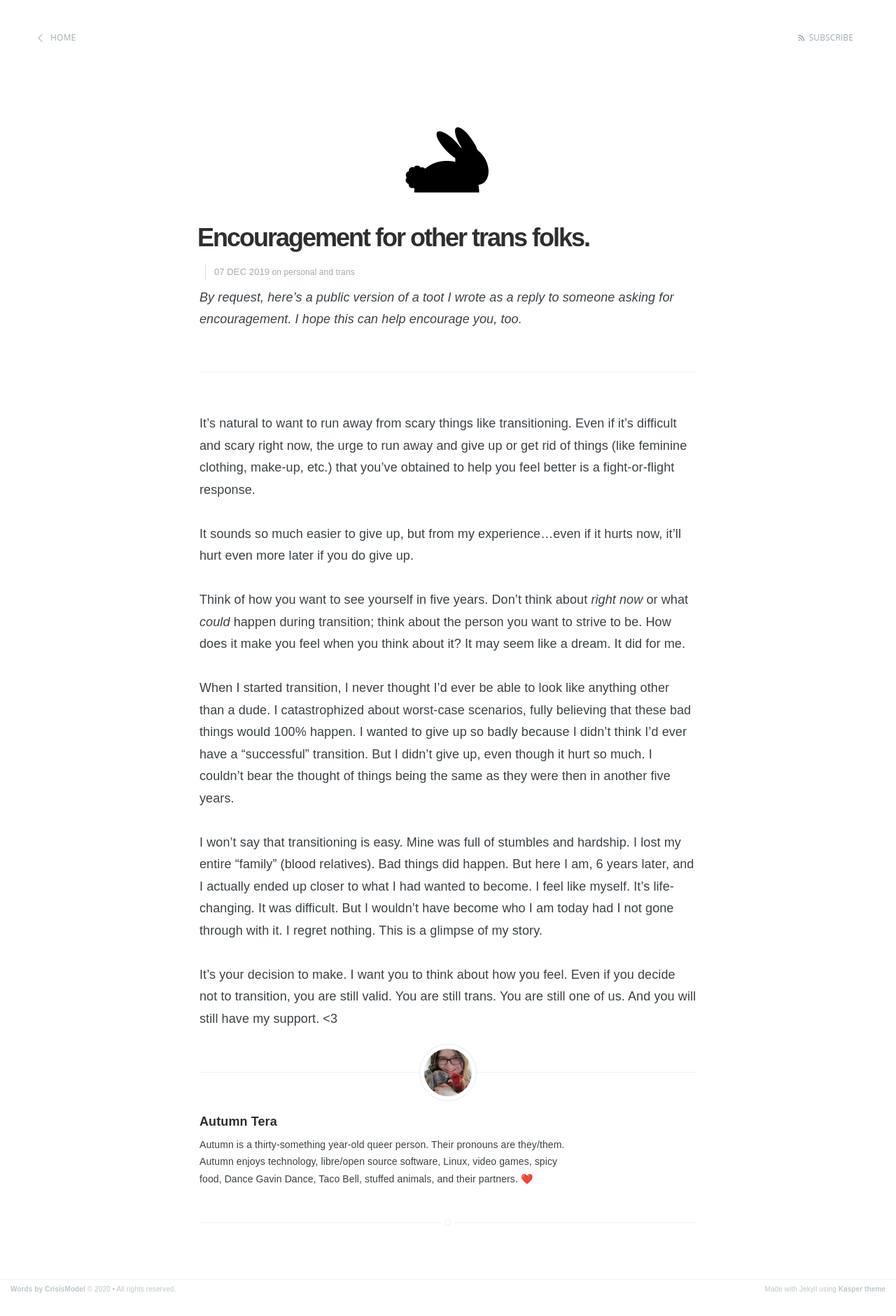
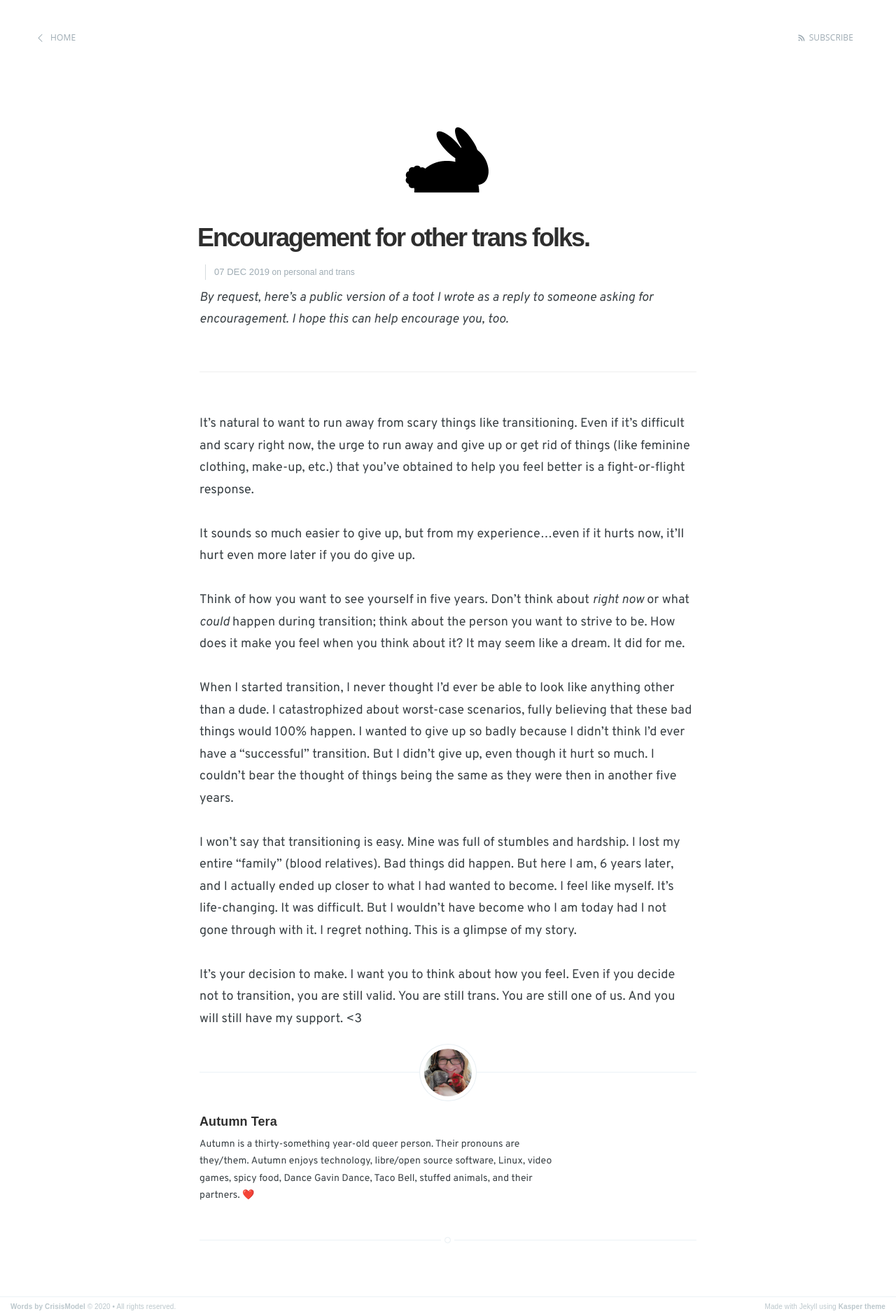
Before and after one commit to CrisisModel/crisismodel.github.io, a Jekyll site: the page built from _posts/2019-12-07-trans-support.md, in a window 1280 px wide. Shown: the whole page at 70% size. Built offline with Jekyll 4.4.1, drawn with Linux system fonts in a browser that asks for light colours; some web fonts are replaced; before the commit the page ends 1857 px from its top, so only the background shows below that.

Commit message:
Font configurationing

```diff
--- a/_layouts/default.html
+++ b/_layouts/default.html
@@ -12,7 +12,7 @@
     <meta name="viewport" content="width=device-width, initial-scale=1.0" />
 
     <link rel="stylesheet" type="text/css" href="/assets/css/screen.css" />
-    <link href="https://fonts.googleapis.com/css2?family=Average+Sans&family=Nunito+Sans:ital,wght@0,400;0,600;1,400;1,600&display=swap" rel="stylesheet">
+     <link href="https://fonts.googleapis.com/css2?family=Average+Sans&family=Overpass:ital,wght@0,400;0,600;1,400;1,600&display=swap" rel="stylesheet">
     <!-- Customisation  -->
     <link rel="stylesheet" type="text/css" href="/assets/css/main.css" />
 
--- a/assets/css/screen.css
+++ b/assets/css/screen.css
@@ -176,7 +176,7 @@
 body {
     height: 100%;
     max-height: 100%;
-    font-family: "Muli", sans-serif;
+    font-family: "Overpass", sans-serif;
     letter-spacing: 0.01rem;
     font-size: 1.8rem;
     line-height: 1.75em;
@@ -674,7 +674,7 @@
     font-size: 2rem;
     line-height: 1.5em;
     font-weight: 400;
-    font-family: "Muli", sans-serif;
+    font-family: "Overpass", sans-serif;
     letter-spacing: 0.01rem;
     color: rgba(255,255,255,0.8);
 }
@@ -1170,7 +1170,7 @@
 /* Location, website, and link */
 .author-profile .author-meta {
     margin: 2rem 0;
-    font-family: "Muli", sans-serif;
+    font-family: "Overpass", sans-serif;
     letter-spacing: 0.01rem;
     font-size: 1.7rem;
 }
```
Also changed, not shown: 1 other file.
